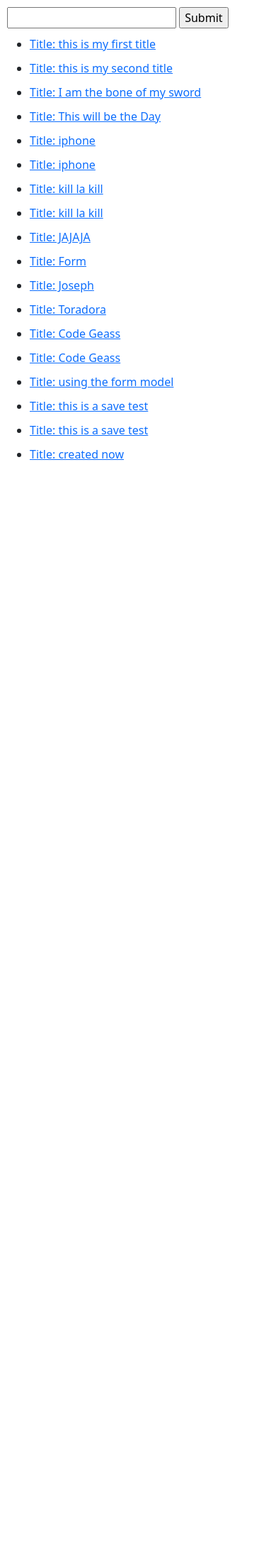
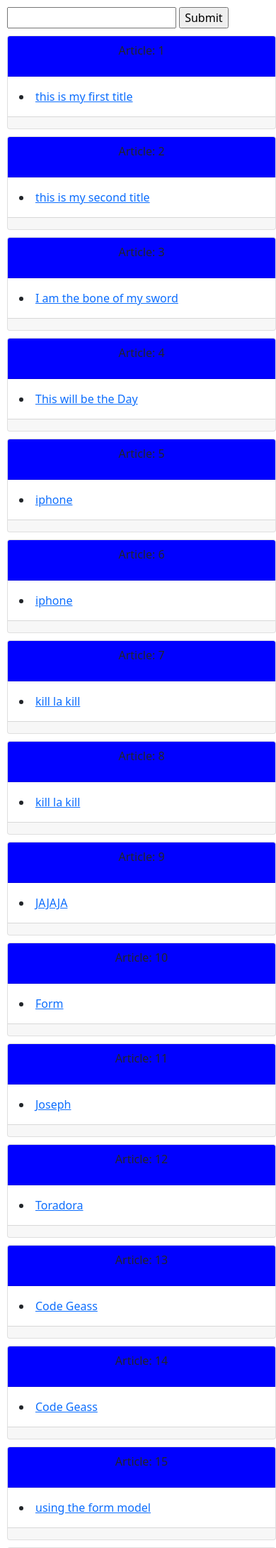
Before and after one commit to MathMedrado/Django-recipe-project, a Django app: page / in a window 390 px wide. Shown: the part 56-2237 px from the top of the page at 71% size. Before the commit the page ends 704 px from the top, so only its background shows below. Run offline with Django 3.2, Linux system fonts and the light colour scheme; data comes from the database, SQL or seed files in the repository; both versions use the stored data as it was after the commit.

Commit message:
Adicionando codigo

```diff
--- a/templates/home-view.html
+++ b/templates/home-view.html
@@ -4,12 +4,23 @@
     <!-- <h1> Title: {{ title }} </h1>
     <h1>Id: {{ id }} Content: {{ content }}</h1> -->
 
-    <ul>
+
         {% for obj in object_list %}
-        <div style="margin: 10px 0 0 10px;">
-            <li> <a href="/articles/{{ obj.id }}"> Title: {{ obj.title }}  </a> </li>
+        <div class="row">
+            <div class="col-sm-4">
+                <div class="card" style="margin: 10px 0 0 10px;">
+                    <div class="card-header" style="background-color: blue;">
+                        <p style="text-align: center;"> Article: {{ obj.id }} </p>
+                    </div>
+                    <div class="card-body">
+                        <li> <a href="/articles/{{ obj.id }}">  {{ obj.title }}  </a> </li>
+                    </div>
+                    <div class="card-footer"></div>
+                </div>
+            </div>
+            <div class="col-sm"></div>
         </div>
         {% endfor %}
-    </ul>
+
 
 {% endblock content %}
```
Also changed, not shown: articles/form.py (+14 -2 lines), articles/views.py (+9 -11 lines), db.sqlite3.
